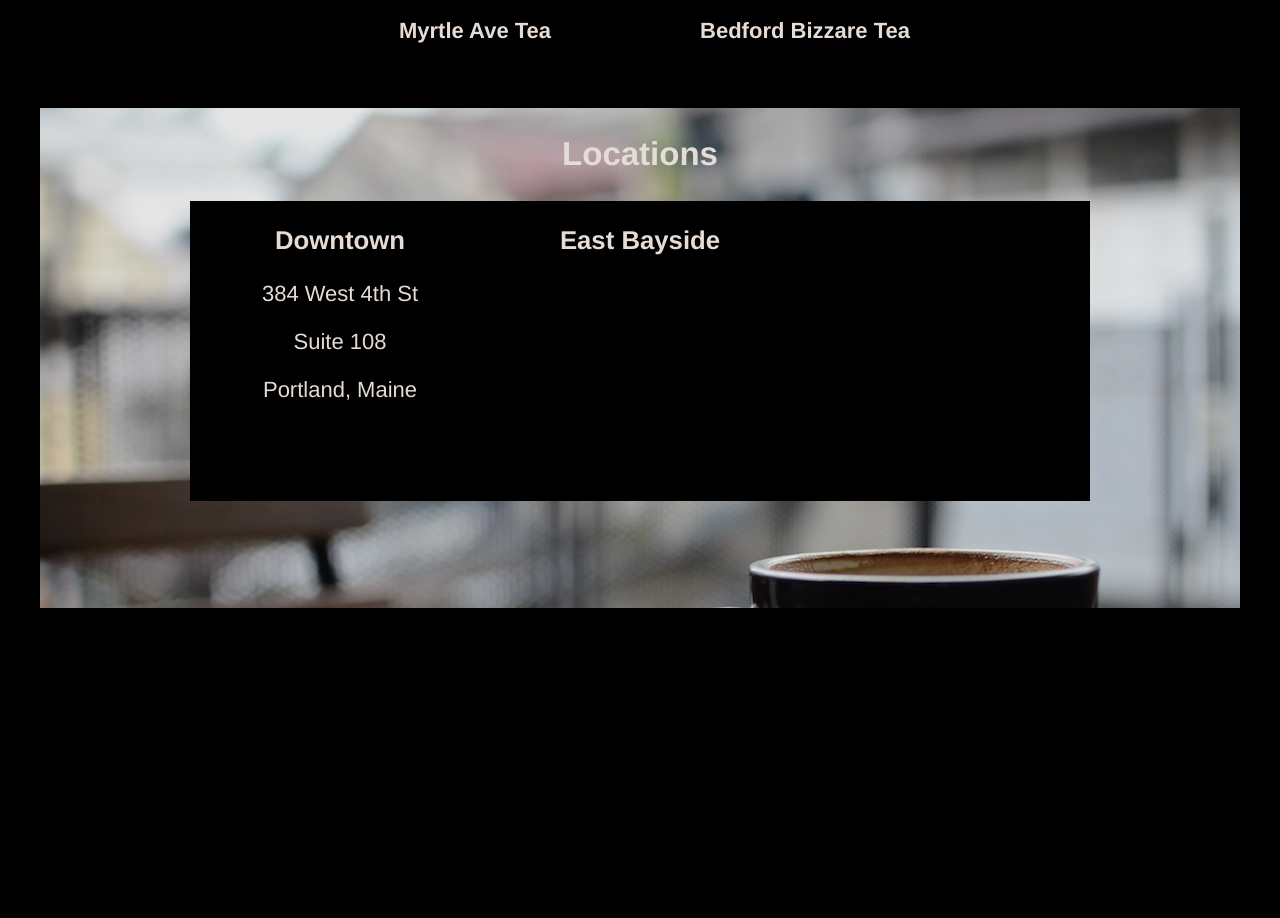
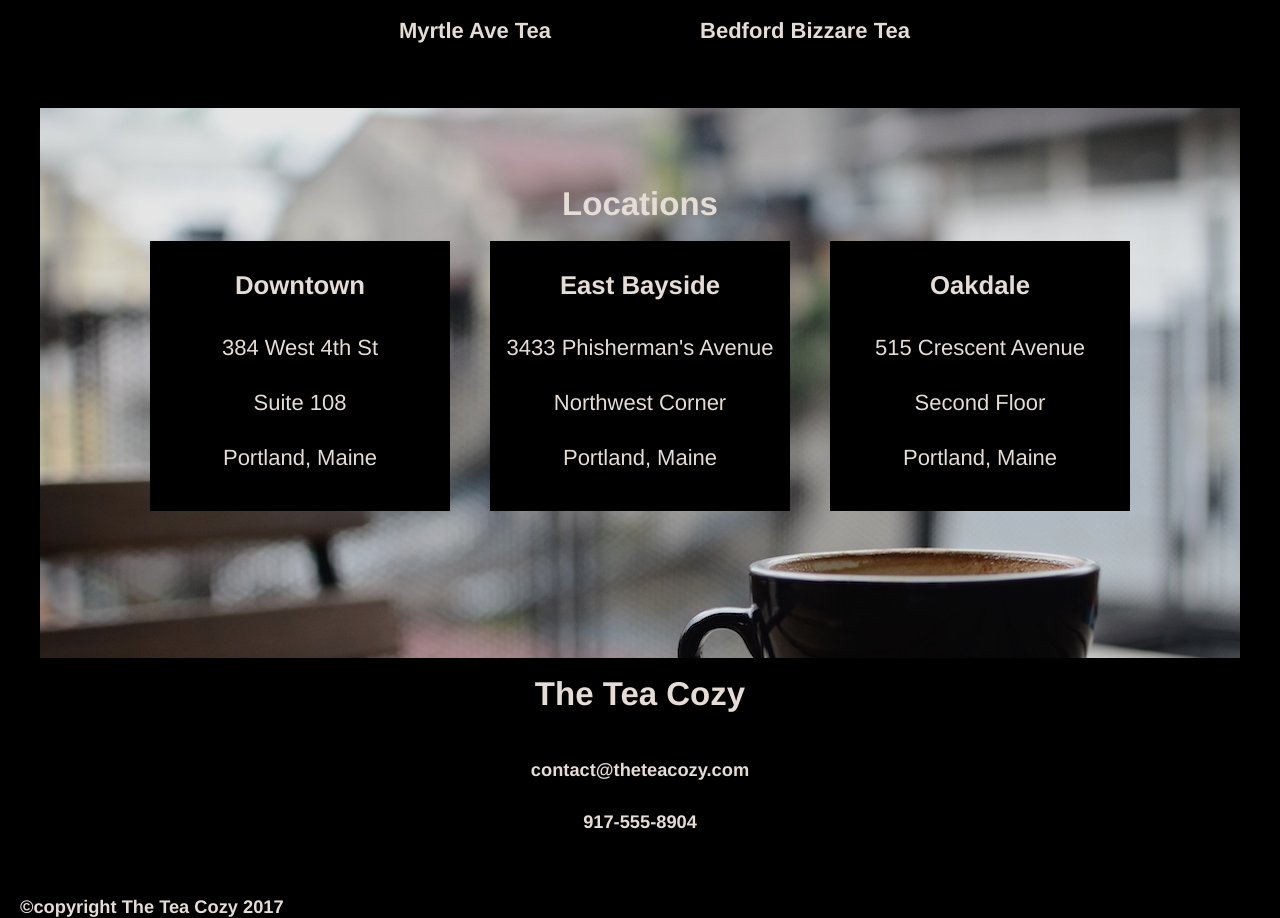
Before and after one commit to Pascal98/Tea-Cozy, a plain HTML site: page index.html in a window 1280 px wide. Shown: the part 1443-2361 px from the top of the page. Before the commit the page ends 2051 px from the top, so only its background shows below. Drawn offline with Linux system fonts and the light colour scheme.

Commit message:
finished project

```diff
--- a/index.html
+++ b/index.html
@@ -74,14 +74,33 @@
   	  	</div>
   	  	<div class="column">
   	  	  <h3>East Bayside</h3>
-
+  	  	  <p>3433 Phisherman's Avenue</p>
+  	  	  <p>Northwest Corner</p>
+  	  	  <p>Portland, Maine</p>
   	  	</div>
   	  	<div class="column">
-
+  	  	  <h3>Oakdale</h3>
+  	  	  <p>515 Crescent Avenue</p>
+  	  	  <p>Second Floor</p>
+  	  	  <p>Portland, Maine</p>
   	  	</div>
   	  </div>
   	</div>
   </div>
 
+  <!--Footer-->
+
+  <div id="footer">
+  	<div class="info">
+  	  <h2>The Tea Cozy</h2>
+  	  <h5>contact@theteacozy.com</h5>
+  	  <h5>917-555-8904</h5>
+  	</div>
+  </div>
+
+  <div class="copyright">
+  	  <h5>©copyright The Tea Cozy 2017</h5>
+  </div>
+
 </body>
 </html>
--- a/material/style.css
+++ b/material/style.css
@@ -106,8 +106,14 @@ body
 .section3
 {
 	background-image: url(img-locations-background.jpg);
-	height: 500px;
+	height: 550px; /*not 500px because it would be cropped too much*/
 	width: 1200px;
+	position: relative;
+	top: 50px;
+}
+
+.section3 h2
+{
 	position: relative;
 	top: 50px;
 }
@@ -116,11 +122,44 @@ body
 {
 	display: flex;
 	justify-content: center;
+	position: relative;
+	align-items: center;
+	top: 40px;
 }
 
 .section3 .content .column
 {
 	width: 300px;
-	height: 300px;
+	height: 270px;
 	background-color: black;
+	margin: 0 20px;
 }
+
+.section3 .content .column h3, p
+{
+	line-height: 1.5;
+}
+
+/*Footer*/
+
+#footer
+{
+	width: 100%;
+	height: 200px;
+	position: relative;
+	top: 110px;
+}
+
+#footer .info h5
+{
+	position: relative;
+	top: 15px;
+}
+
+.copyright h5
+{
+	text-align: left;
+	position: relative;
+	top: 100px;
+	margin-left: 20px;
+}
```
